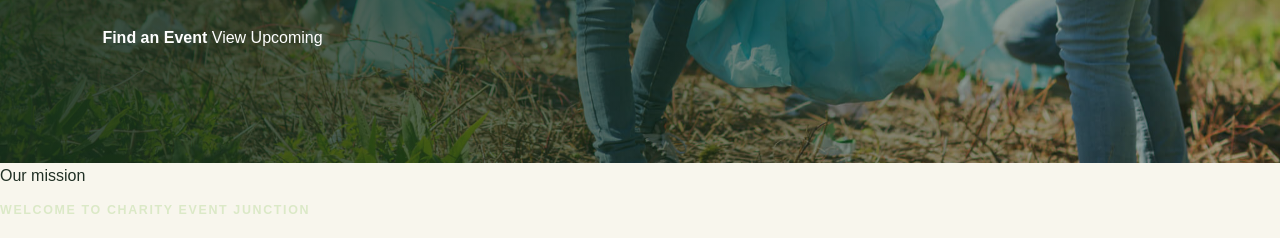
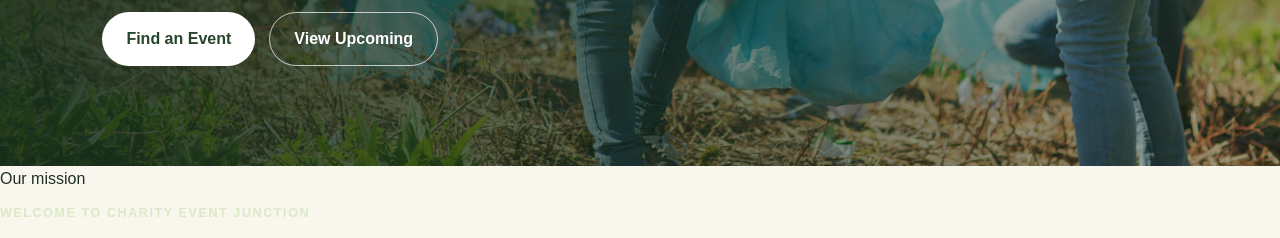
Before and after one commit to Bondy17134/PROG2002_AS2_Kunanon, a website: page public/index.html in a window 1280 px wide. Shown: the part 557-795 px from the top of the page. Drawn offline with Linux system fonts and the light colour scheme.

Commit message:
adjust CTA buttons on hero section.
change background color for each of them

```diff
--- a/public/css/style.css
+++ b/public/css/style.css
@@ -138,3 +138,23 @@ a {
     color: rgba(255, 255, 255, 0.9);
     font-size: 1.08rem;
 }
+
+.hero-actions {
+    display: flex;
+    flex-wrap: wrap;
+    gap: 14px;
+}
+
+.primary-button {
+    padding: 14px 24px;
+    color: var(--green-dark);
+    background: var(--white);
+}
+
+.secondary-button {
+    padding: 13px 24px;
+    border: 1px solid rgba(255, 255, 255, 0.7);
+    border-radius: 999px;
+    color: var(--white);
+    font-weight: 700;
+}
```
